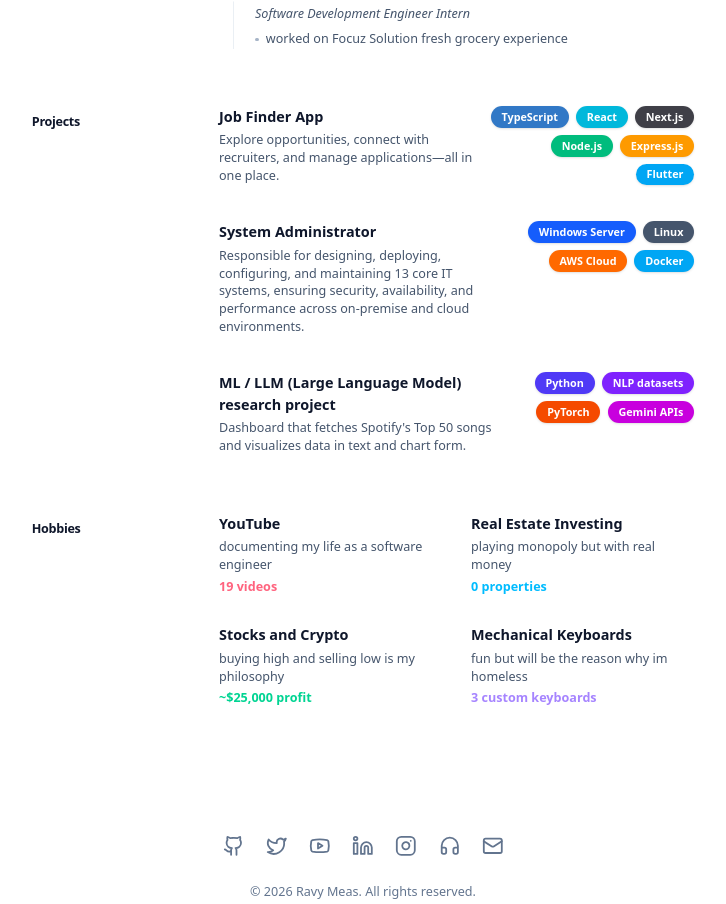
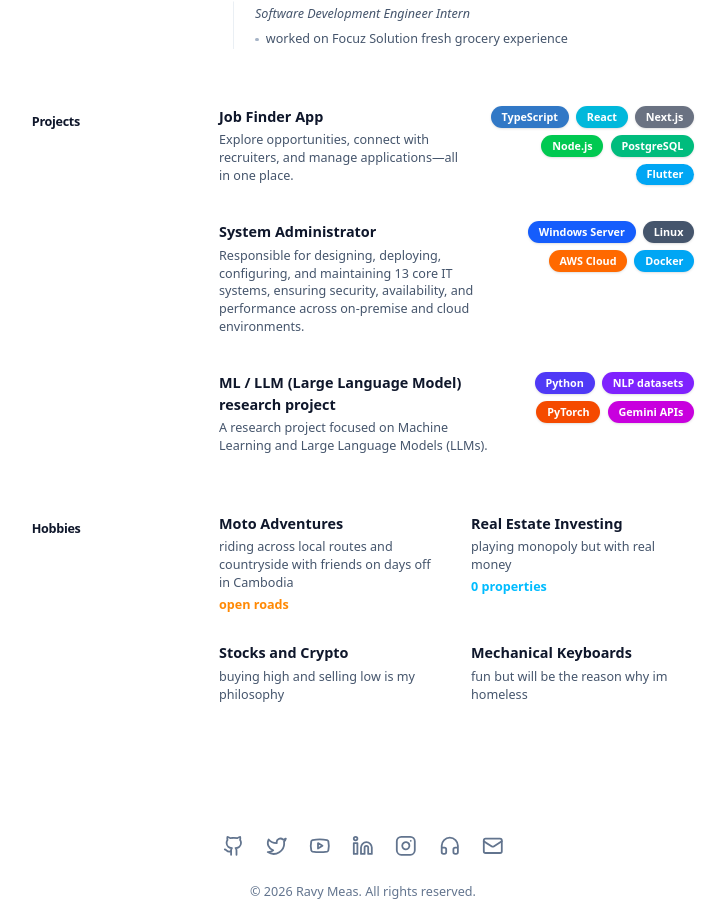
Before and after one commit to meas-ravy/measravy-site, a React (Vite) app: page /about in a window 1280 px wide. Shown: the part 718-1622 px from the top of the page, without its empty margins (277-1003 px from the left). Built offline with nearby package versions, Linux system fonts and the light colour scheme.

Commit message:
feat: readme.tsx file

```diff
--- a/src/components/footer.tsx
+++ b/src/components/footer.tsx
@@ -11,16 +11,20 @@ import {
 
 function SocialIcon({
   label,
+  href,
   children,
 }: {
   label: string;
+  href: string;
   children: ReactNode;
 }) {
   return (
     <button
       type="button"
       aria-label={label}
-      className="inline-flex h-9 w-9 items-center justify-center rounded-full text-slate-500 transition hover:bg-slate-100 hover:text-slate-900 dark:text-slate-400 dark:hover:bg-slate-900/70 dark:hover:text-white"
+      className="inline-flex h-9 w-9 items-center justify-center rounded-full text-slate-500 transition
+      hover:bg-slate-100 hover:text-slate-900 dark:text-slate-400 dark:hover:bg-slate-900/70 dark:hover:text-white"
+      onClick={() => window.open(href, "_blank")}
     >
       {children}
     </button>
@@ -33,25 +37,34 @@ export default function Footer() {
   return (
     <footer className="py-14 flex flex-col items-center gap-6 text-sm text-slate-500 dark:text-slate-400">
       <div className="flex items-center gap-3">
-        <SocialIcon label="GitHub">
+        <SocialIcon label="GitHub" href="https://github.com/meas-ravy">
           <Github className={ICON_CLASS} />
         </SocialIcon>
-        <SocialIcon label="Twitter">
+        <SocialIcon label="Twitter" href="https://x.com/measravy12yy">
           <Twitter className={ICON_CLASS} />
         </SocialIcon>
-        <SocialIcon label="YouTube">
+        <SocialIcon
+          label="YouTube"
+          href="https://www.youtube.com/@measravy9037"
+        >
           <Youtube className={ICON_CLASS} />
         </SocialIcon>
-        <SocialIcon label="LinkedIn">
+        <SocialIcon
+          label="LinkedIn"
+          href="https://www.linkedin.com/in/meas-ravy"
+        >
           <Linkedin className={ICON_CLASS} />
         </SocialIcon>
-        <SocialIcon label="Instagram">
+        <SocialIcon label="Instagram" href="https://www.instagram.com/ravy__v/">
           <Instagram className={ICON_CLASS} />
         </SocialIcon>
-        <SocialIcon label="Spotify">
+        <SocialIcon
+          label="Spotify"
+          href="https://open.spotify.com/user/31ffxg23viewqsbzmquupr3elx24"
+        >
           <Headphones className={ICON_CLASS} />
         </SocialIcon>
-        <SocialIcon label="Email">
+        <SocialIcon label="Email" href="mailto:measravy072@gmail.com">
           <Mail className={ICON_CLASS} />
         </SocialIcon>
       </div>
--- a/src/pages/about.tsx
+++ b/src/pages/about.tsx
@@ -100,7 +100,7 @@ export default function About() {
         "React",
         "Next.js",
         "Node.js",
-        "Express.js",
+        "PostgreSQL",
         "Flutter",
       ],
     },
@@ -113,17 +113,18 @@ export default function About() {
     {
       name: "ML / LLM (Large Language Model) research project",
       description:
-        "Dashboard that fetches Spotify's Top 50 songs and visualizes data in text and chart form.",
+        "A research project focused on Machine Learning and Large Language Models (LLMs).",
       tags: ["Python", "NLP datasets", "PyTorch", "Gemini APIs"],
     },
   ] as const;
 
   const hobbies = [
     {
-      title: "YouTube",
-      description: "documenting my life as a software engineer",
-      stat: "19 videos",
-      statClass: "text-rose-400",
+      title: "Moto Adventures",
+      description:
+        "riding across local routes and countryside with friends on days off in Cambodia",
+      stat: "open roads",
+      statClass: "text-orange-400",
     },
     {
       title: "Real Estate Investing",
@@ -134,13 +135,14 @@ export default function About() {
     {
       title: "Stocks and Crypto",
       description: "buying high and selling low is my philosophy",
-      stat: "~$25,000 profit",
+      // stat: "~$25,000 profit",
+      stat: "",
       statClass: "text-emerald-400",
     },
     {
       title: "Mechanical Keyboards",
       description: "fun but will be the reason why im homeless",
-      stat: "3 custom keyboards",
+      stat: "",
       statClass: "text-violet-400",
     },
   ] as const;
@@ -148,9 +150,9 @@ export default function About() {
   const badgeStyles: Record<string, string> = {
     TypeScript: "bg-[#3178c6] text-white",
     React: "bg-cyan-500 text-white",
-    "Next.js": "bg-zinc-700 text-white",
-    "Node.js": "bg-emerald-500 text-white",
-    "Express.js": "bg-amber-500 text-white",
+    PostgreSQL: "bg-emerald-500 text-white",
+    "Next.js": "bg-gray-500 text-white",
+    "Node.js": "bg-green-500 text-white",
     AWS: "bg-orange-500 text-white",
     Flutter: "bg-sky-500 text-white",
     "Windows Server": "bg-blue-600 text-white",
```
Also changed, not shown: 1 other file (tests, documents, lock files or other folders).
